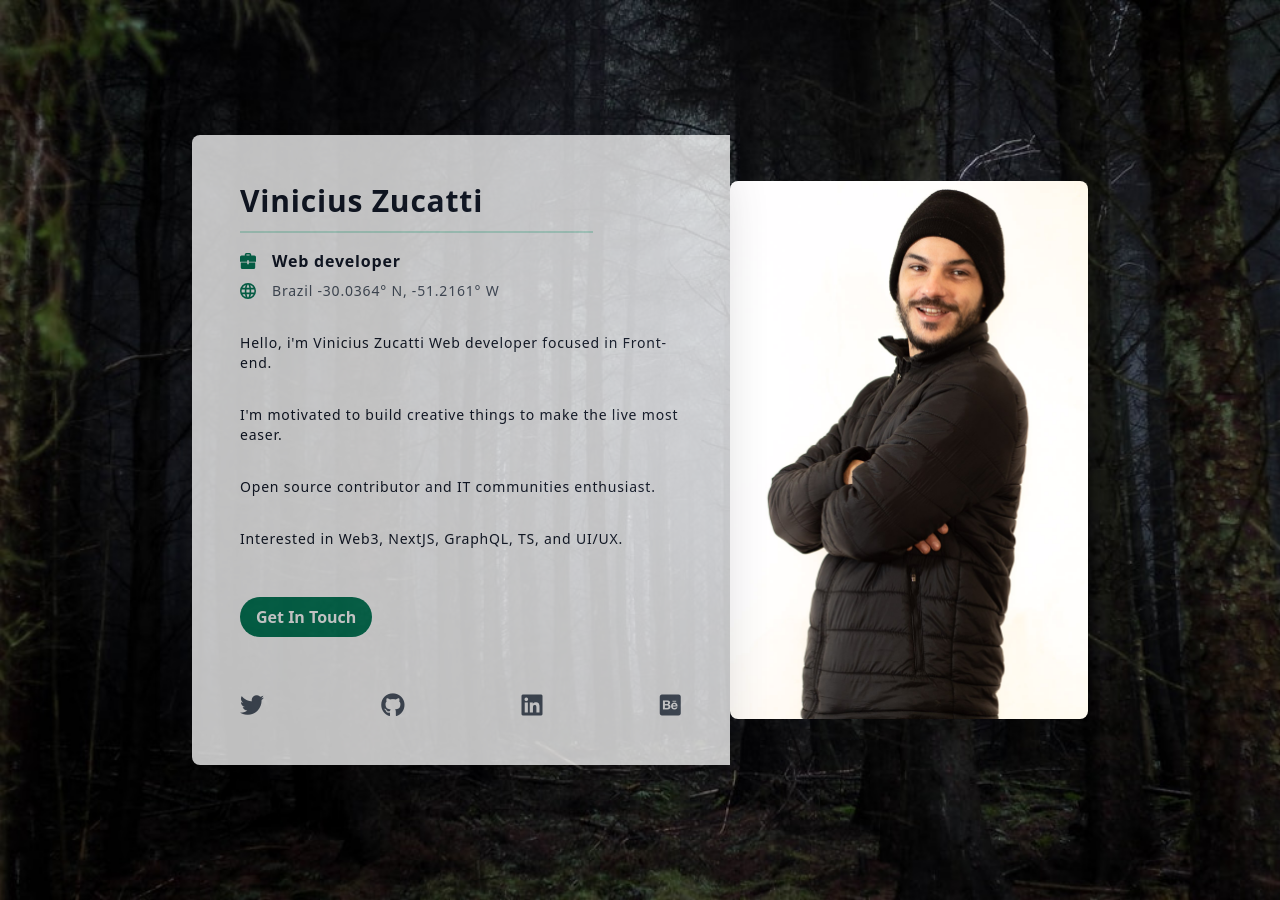
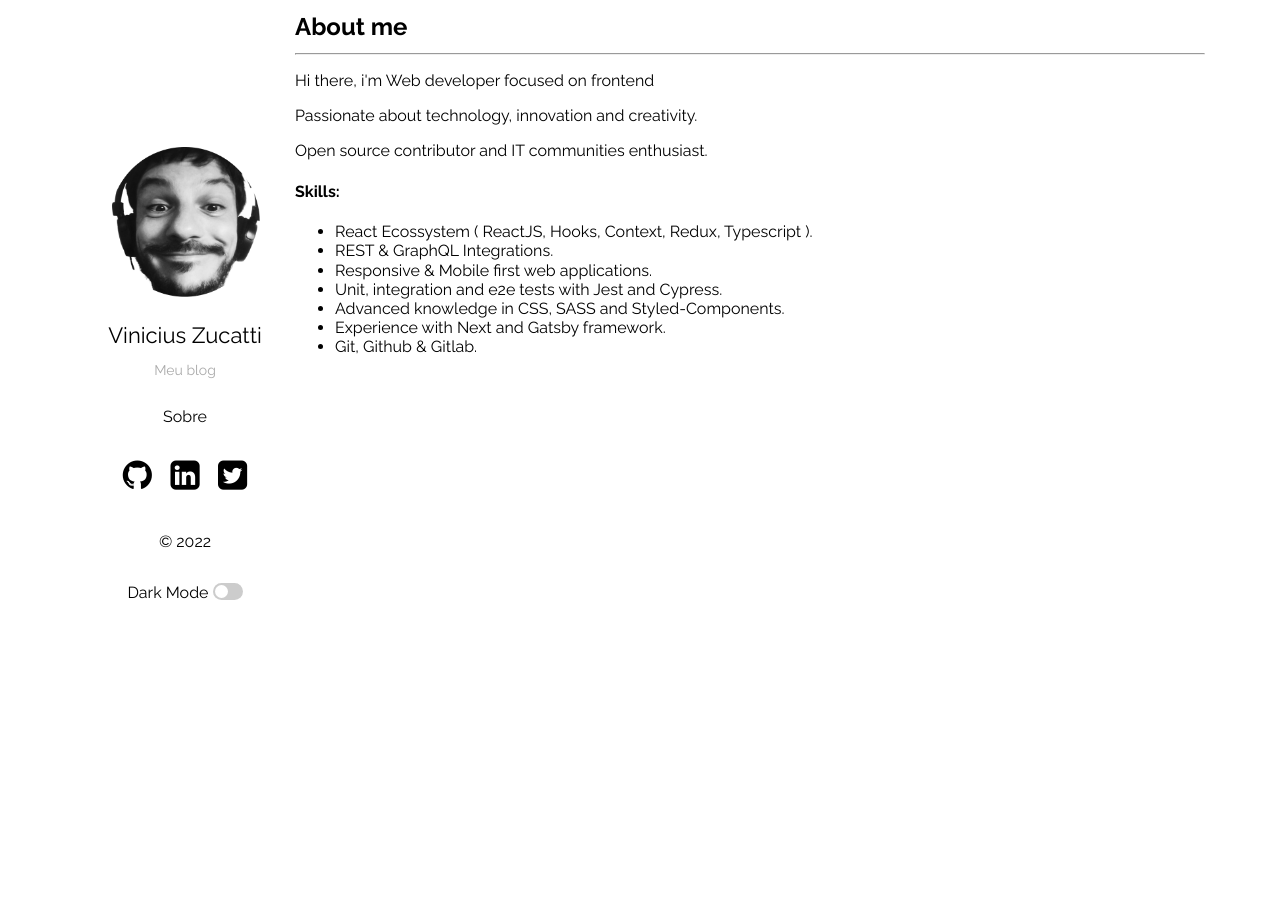
Before and after one commit to vczb/vczb.github.io, a Jekyll site: the page built from about.html, in a window 1280 px wide. Built offline with Jekyll 4.4.1, drawn with Linux system fonts in a browser that asks for light colours; nearby versions of some CDN libraries.

Commit message:
Fix about page

```diff
--- a/about.html
+++ b/about.html
@@ -1,132 +1,46 @@
-<!DOCTYPE html>
-<html lang="en">
+---
+layout: default
+---
+<article>
+  <h2>About me</h2>
+  <hr>
+</article>
+<article>
+  <p>
+		Hi there, i'm Web developer focused on frontend
+	</p>
+	<p>
+		Passionate about technology, innovation and creativity.
+	</p>
+		<p>
+		Open source contributor and IT communities enthusiast.
+	</p>
+	<p>
+		<h4>Skills:</h4>
+		<ul>
 
-<head>
-  <meta charset="UTF-8">
-  <meta name="viewport" content="width=device-width, initial-scale=1.0">
-  <meta http-equiv="X-UA-Compatible" content="ie=edge">
-  <title>About me</title>
-  <meta name="description" content="">
-  <meta name="keywords" content="">
-  <meta name="author" content="">
+			<li>
+				React Ecossystem ( ReactJS, Hooks, Context, Redux, Typescript ).
+			</li>
+			<li>
+				REST & GraphQL Integrations.
+			</li>
+			<li>
+				Responsive & Mobile first web applications.
+			</li>
+			<li>
+				Unit, integration and e2e tests with Jest and Cypress.
+			</li>
+			<li>
+				Advanced knowledge in CSS, SASS and Styled-Components.
+			</li>
+			<li>
+				Experience with Next and Gatsby framework.
+			</li>
+			<li>
+				Git, Github & Gitlab.
+			</li>
+		</ul>
+	</p>
 
-
-  <link rel="stylesheet" href="https://use.fontawesome.com/releases/v5.3.1/css/all.css">
-
-  <link rel="stylesheet" href="https://unpkg.com/tailwindcss/dist/tailwind.min.css">
-
-
-</head>
-
-<body class="font-sans antialiased text-gray-900 leading-normal tracking-wider bg-cover" style="background-image:url('assets/images/cover.jpeg');">
-
-
-
-  <div class="max-w-4xl flex items-center h-auto lg:h-screen flex-wrap mx-auto my-32 lg:my-0">
-
-	<!--Main Col-->
-	<div id="profile" class="w-full lg:w-3/5 rounded-lg lg:rounded-l-lg lg:rounded-r-none shadow-2xl bg-white opacity-75 mx-6 lg:mx-0">
-
-
-		<div class="p-4 md:p-12 text-center lg:text-left">
-			<!-- Image for mobile view-->
-			<div class="block lg:hidden rounded-full shadow-xl mx-auto -mt-16 h-48 w-48 bg-cover bg-center" style="background-image: url('assets/logo.jpg')"></div>
-
-			<h1 class="text-3xl font-bold pt-8 lg:pt-0">Vinicius Zucatti</h1>
-			<div class="mx-auto lg:mx-0 w-4/5 pt-3 border-b-2 border-green-500 opacity-25"></div>
-			<p class="pt-4 text-base font-bold flex items-center justify-center lg:justify-start"><svg class="h-4 fill-current text-green-700 pr-4" xmlns="http://www.w3.org/2000/svg" viewBox="0 0 20 20"><path d="M9 12H1v6a2 2 0 0 0 2 2h14a2 2 0 0 0 2-2v-6h-8v2H9v-2zm0-1H0V5c0-1.1.9-2 2-2h4V2a2 2 0 0 1 2-2h4a2 2 0 0 1 2 2v1h4a2 2 0 0 1 2 2v6h-9V9H9v2zm3-8V2H8v1h4z"/></svg> Web developer</p>
-			<p id="locale" class="pt-2 text-gray-600 text-xs lg:text-sm flex items-center justify-center lg:justify-start"><svg class="h-4 fill-current text-green-700 pr-4" xmlns="http://www.w3.org/2000/svg" viewBox="0 0 20 20"><path d="M10 20a10 10 0 1 1 0-20 10 10 0 0 1 0 20zm7.75-8a8.01 8.01 0 0 0 0-4h-3.82a28.81 28.81 0 0 1 0 4h3.82zm-.82 2h-3.22a14.44 14.44 0 0 1-.95 3.51A8.03 8.03 0 0 0 16.93 14zm-8.85-2h3.84a24.61 24.61 0 0 0 0-4H8.08a24.61 24.61 0 0 0 0 4zm.25 2c.41 2.4 1.13 4 1.67 4s1.26-1.6 1.67-4H8.33zm-6.08-2h3.82a28.81 28.81 0 0 1 0-4H2.25a8.01 8.01 0 0 0 0 4zm.82 2a8.03 8.03 0 0 0 4.17 3.51c-.42-.96-.74-2.16-.95-3.51H3.07zm13.86-8a8.03 8.03 0 0 0-4.17-3.51c.42.96.74 2.16.95 3.51h3.22zm-8.6 0h3.34c-.41-2.4-1.13-4-1.67-4S8.74 3.6 8.33 6zM3.07 6h3.22c.2-1.35.53-2.55.95-3.51A8.03 8.03 0 0 0 3.07 6z"/></svg>
-        Brazil -30.0364° N, -51.2161° W
-      </p>
-			<p class="pt-8 text-sm">
-        Hello, i'm Vinicius Zucatti Web developer focused in Front-end.
-      </p>
-      <p class="pt-8 text-sm">
-        I'm motivated to build creative things to make the live most easer.
-      </p>
-      <p class="pt-8 text-sm">
-        Open source contributor and IT communities enthusiast.
-      </p>
-      <p class="pt-8 text-sm">
-        Interested in Web3, NextJS, GraphQL, TS, and UI/UX.
-      </p>
-
-			<div class="pt-12 pb-8">
-        <a href="mailto:viniciuszucatti@gmail.com">
-          <button class="bg-green-700 hover:bg-green-900 text-white font-bold py-2 px-4 rounded-full">
-            Get In Touch
-          </button>
-        </a>
-			</div>
-
-			<div id="social" class="mt-6 pb-16 lg:pb-0 w-4/5 lg:w-full mx-auto flex flex-wrap items-center justify-between text-gray-600">
-        <a class="link" href="https://twitter.com/viniciuszucatti" data-tippy-content="@viniciuszucatti"><div class="h-6 fill-current hover:text-green-700" role="img" title="Twitter" ><i class="fab fa-twitter" style="font-size: 24px;"  ></i></div></a>
-        <a class="link" href="https://github.com/vczb" data-tippy-content="@vczb"><div class="h-6 fill-current hover:text-green-700" role="img" title="Github" ><i class="fab fa-github" style="font-size: 24px;"  ></i></div></a>
-        <a class="link" href="https://www.linkedin.com/in/viniciuszucatti/" data-tippy-content="@viniciuszucatti"><div class="h-6 fill-current hover:text-green-700" role="img" title="LinkedIn" ><i class="fab fa-linkedin" style="font-size: 24px;"  ></i></div></a>
-        <a class="link" href="https://www.behance.net/vczb" data-tippy-content="@vczb"><div class="h-6 fill-current hover:text-green-700" role="img" title="Behance" ><i class="fab fa-behance-square" style="font-size: 24px;"  ></i></div></a>
-			</div>
-
-		</div>
-
-	</div>
-
-	<!--Img Col-->
-	<div class="w-full lg:w-2/5">
-		<img src="assets/images/vinicius-zucatti.jpg" class="rounded-none lg:rounded-lg shadow-2xl hidden lg:block">
-	</div>
-
-
-	<!-- Pin to top right corner -->
-	  <!-- <div class="absolute top-0 right-0 h-12 w-18 p-4">
-	  	<button class="js-change-theme focus:outline-none">🌙</button>
-	  </div> -->
-
-</div>
-
-	<script src="https://unpkg.com/popper.js@1/dist/umd/popper.min.js"></script>
-	<script src="https://unpkg.com/tippy.js@4"></script>
-	<script>
-		//Init tooltips
-		tippy('.link',{
-		  placement: 'bottom'
-		})
-
-		//Toggle mode
-		const toggle = document.querySelector('.js-change-theme');
-		const body = document.querySelector('body');
-		const profile = document.getElementById('profile');
-		const social = document.getElementById('social');
-		const locale = document.getElementById('locale');
-
-
-		toggle.addEventListener('click', () => {
-
-		  if (body.classList.contains('text-gray-900')) {
-			toggle.innerHTML = "☀️";
-			body.classList.remove('text-gray-900');
-			body.classList.add('text-gray-100');
-			profile.classList.remove('bg-white');
-			profile.classList.add('bg-gray-900');
-      social.classList.remove('text-gray-600');
-      social.classList.add('text-gray-400');
-      locale.classList.remove('text-gray-600');
-      locale.classList.add('text-gray-400');
-		  } else
-		  {
-			toggle.innerHTML = "🌙";
-			body.classList.remove('text-gray-100');
-			body.classList.add('text-gray-900');
-			profile.classList.remove('bg-gray-900');
-			profile.classList.add('bg-white');
-      social.classList.remove('text-gray-400');
-      social.classList.add('text-gray-600');
-      locale.classList.remove('text-gray-400');
-      locale.classList.add('text-gray-600');
-		  }
-		});
-
-    </script>
-
-</body>
-
-</html>
+</article>
```
